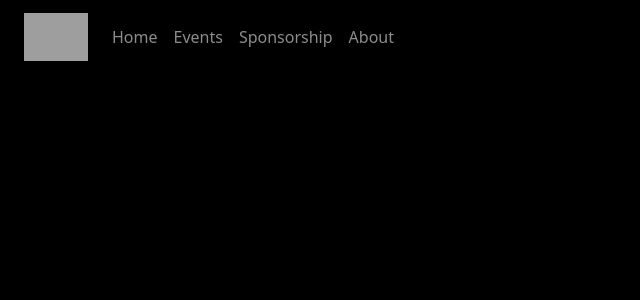
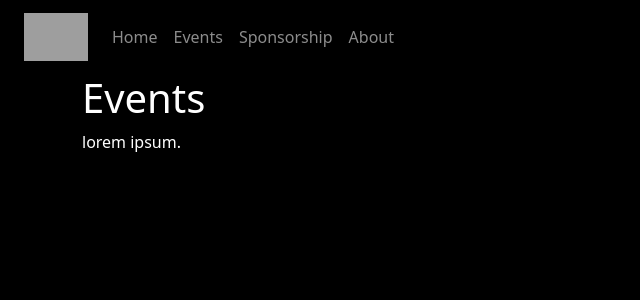
Before and after one commit to Swithord/asx, a React (Create React App) app: page /events in a window 1280 px wide. Shown: the top 300 px of the page, without its empty margins (0-640 px from the left). Built offline with nearby package versions, Linux system fonts and the light colour scheme; grey boxes are pictures that could not be loaded.

Commit message:
hero banner text animation

```diff
--- a/package.json
+++ b/package.json
@@ -11,6 +11,7 @@
     "@types/react": "^18.3.3",
     "@types/react-dom": "^18.3.0",
     "bootstrap": "^5.3.3",
+    "framer-motion": "^11.11.9",
     "react": "^18.3.1",
     "react-bootstrap": "^2.10.4",
     "react-dom": "^18.3.1",
--- a/src/App.tsx
+++ b/src/App.tsx
@@ -4,7 +4,7 @@ import 'bootstrap/dist/css/bootstrap.min.css';
 import { BrowserRouter, Routes, Route } from "react-router-dom";
 import MainPage from "./pages/main";
 import AboutPage from "./pages/about";
-import NewsPage from "./pages/news";
+import EventsPage from "./pages/events";
 import ASXNavbar from "./components/navbar";
 
 function App() {
@@ -14,7 +14,7 @@ function App() {
 			<Routes>
 				<Route path="/" element={<MainPage />} />
 				<Route path="/about" element={<AboutPage />} />
-				<Route path="/news" element={<NewsPage />} />
+				<Route path="/events" element={<EventsPage />} />
 			</Routes>
 	</BrowserRouter>
   );
--- a/src/components/herobanner.tsx
+++ b/src/components/herobanner.tsx
@@ -1,13 +1,34 @@
 import { Container } from 'react-bootstrap';
+import { motion } from "framer-motion"
 
 export default function HeroBanner() {
+    const containerVariants = {
+        hidden: { opacity: 0, y: 50 },  // Start off slightly below and transparent
+        visible: {
+            opacity: 1,
+            y: 0,
+            transition: {
+                type: "spring",  // Gives a natural, springy motion
+                stiffness: 50,   // Adjust for smoother or stiffer motion
+                delay: 0.1,      // Optional delay before animation starts
+                duration: 0.5      // Animation duration
+            }
+        }
+    };
+
     return (
         <div className={"hero-banner pt-2"}>
             <Container>
-                <h1><span className={"hero-banner__highlight"}>A</span>stronomy &</h1>
-                <h1><span className={"hero-banner__highlight"}>S</span>pace E<span className={"hero-banner__highlight"}>x</span>ploration</h1>
-                <h1>Association</h1>
-                <h4 className={"hero-banner__description"}>UofT's astronomy outreach club</h4>
+                <motion.div
+                    initial="hidden"
+                    animate="visible"
+                    variants={containerVariants}>
+                    <h1><span className={"hero-banner__highlight"}>A</span>stronomy &</h1>
+                    <h1><span className={"hero-banner__highlight"}>S</span>pace E<span className={"hero-banner__highlight"}>x</span>ploration</h1>
+                    <h1>Association</h1>
+                    <h4 className={"hero-banner__description"}>UofT's astronomy outreach club</h4>
+                </motion.div>
+
             </Container>
 
         </div>
--- a/src/components/navbar.tsx
+++ b/src/components/navbar.tsx
@@ -13,8 +13,8 @@ export default function ASXNavbar() {
             </Navbar.Brand>
             <Nav className="mr-auto">
                 <Nav.Link href="/">Home</Nav.Link>
-                <Nav.Link href="/news">Events</Nav.Link>
-                <Nav.Link href="/events">Sponsorship</Nav.Link>
+                <Nav.Link href="/events">Events</Nav.Link>
+                <Nav.Link href="/sponsor">Sponsorship</Nav.Link>
                 <Nav.Link href="/about">About</Nav.Link>
             </Nav>
         </Navbar>
--- a/src/pages/news.tsx
+++ b/src/pages/events.tsx
@@ -1,9 +1,9 @@
 import { Container } from 'react-bootstrap';
 
-export default function NewsPage() {
+export default function EventsPage() {
     return (
         <Container>
-            <h1>News</h1>
+            <h1>Events</h1>
             <p>lorem ipsum.</p>
         </Container>
     )
```
